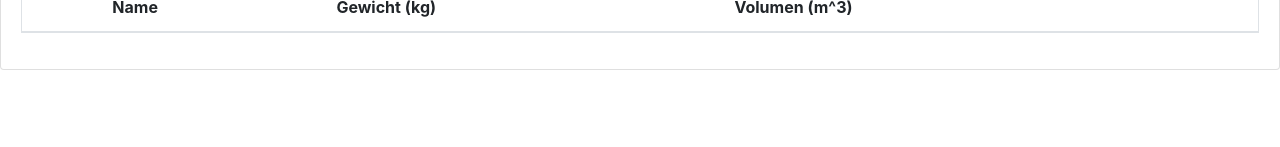
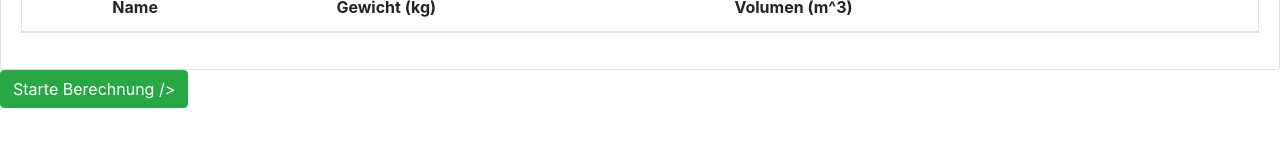
Before and after one commit to niki96/voluntarySocietyManagement, a Vue app in the folder frontend/: page /#/loading/create in a window 1280 px wide. Shown: the part 499-646 px from the top of the page. Built offline with nearby package versions, Linux system fonts and the light colour scheme; no server answers.

Commit message:
added create KnapsackSolution function on frontend

```diff
--- a/frontend/src/components/loadingForm.vue
+++ b/frontend/src/components/loadingForm.vue
@@ -10,6 +10,10 @@
       </b-card>
       <vehicleSelectTable @selectVehicle="handleVehicleSelectionEvent"></vehicleSelectTable>
       <materialSelectTable @selectMaterial="handleMaterialSelectionEvent"></materialSelectTable>
+
+       <b-button class="btn btn-success" @click="createLoading()">
+         Starte Berechnung
+    /> </b-button>
   </div>
 </template>
 
@@ -35,6 +39,35 @@ export default {
    },
    handleVehicleSelectionEvent(eventData){
        this.vehicleSelection = eventData;
+   },
+   createLoading(){
+      if(this.materialSelection.length >0 && this.vehicleSelection.length>0 && this.name != ""){
+        let materialIds = this.materialSelection.map(a =>a.id);
+        console.log("MaterialIDs: ",materialIds);
+        let vehicleIds = this.vehicleSelection.materialIds(b=>b.id);
+        console.log("Vehicle IDs: ", vehicleIds);
+        let reqestObj = {};
+        reqestObj.name = this.name;
+        reqestObj.materialIdCollection = materialIds;
+        reqestObj.vehicleIdCollection = vehicleIds;
+        this.axios.post("http://localhost:8080/api/v1/knapsackSolutions",
+          JSON.stringify(reqestObj),
+          {
+            headers: {
+              accept: "application/json",
+              "content-type": "application/json",
+            },
+          }
+        )
+        .then(function (response) {
+          console.log(response);
+          this.responsemsg="Successfully created";
+        }.bind(this))
+        .catch(function (error) {
+          console.log(error);
+          this.responsemsg="Errors during Creation created";
+        });
+      }
    }
   },
   watch: {
--- a/frontend/src/components/vehicleForm.vue
+++ b/frontend/src/components/vehicleForm.vue
@@ -91,7 +91,7 @@ export default {
           console.log(error);
           this.responsemsg="Errors during Creation created";
         });
-      //TODO: REST Call for saving
+
     },
   },
 
```
Also changed, not shown: 1 other file (tests, documents, lock files or other folders).
